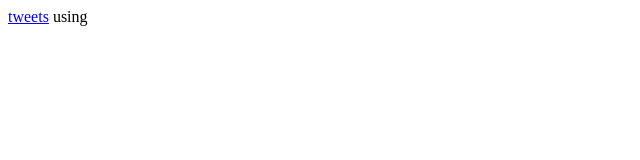
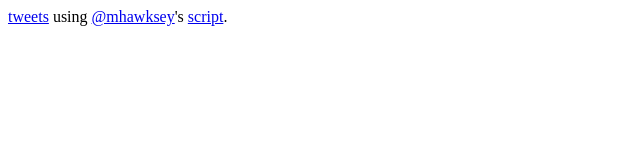
Before and after one commit to troutcolor/troutcolor.github.io, a plain HTML site: page index.html in a window 1280 px wide. Shown: the whole page, without its empty margins (0-640 px from the left). Drawn offline with Linux system fonts and the light colour scheme.

Commit message:
more index

```diff
--- a/index.html
+++ b/index.html
@@ -14,6 +14,6 @@
 
 <body>
 
- <a href="http://troutcolor.github.io/tweets/">tweets</a> using
+ <a href="http://troutcolor.github.io/tweets/">tweets</a> using <a href="https://twitter.com/mhawksey">@mhawksey</a>'s <a href="https://t.co/MPtCYsfmTY">script</a>.
 </body>
 </html>
```
